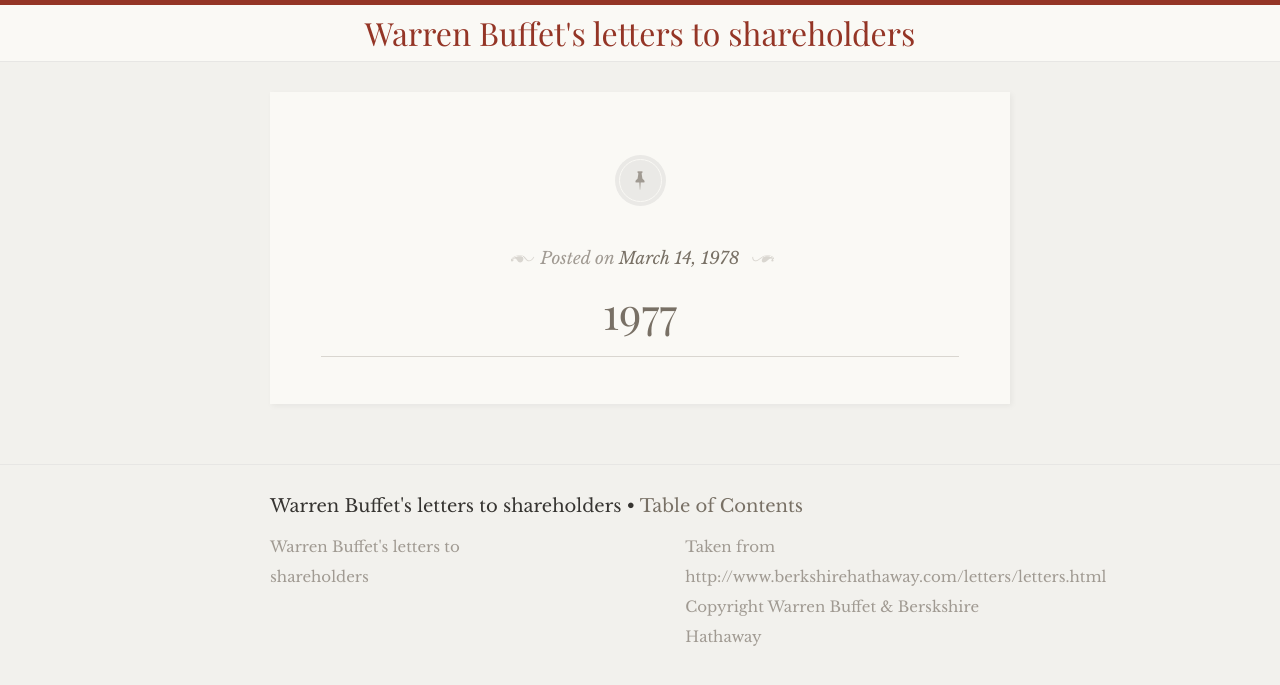
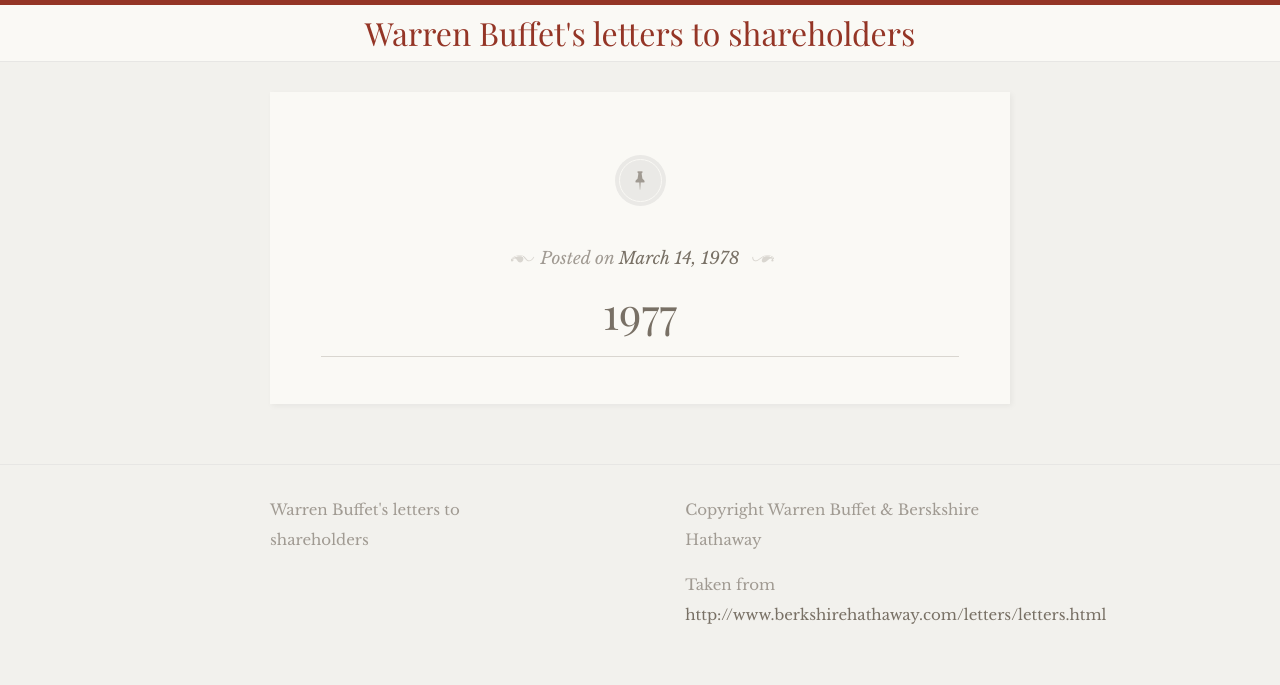
Before and after one commit to erdostom/buffettletters, a Jekyll site: the page built from index.md, in a window 1280 px wide. Shown: the top 685 px of the page. Built offline with Jekyll 4.4.1, drawn with Linux system fonts in a browser that asks for light colours; some web fonts are replaced; part of the change alters nothing that is shown.

Commit message:
fixing footer

```diff
--- a/_config.yml
+++ b/_config.yml
@@ -15,7 +15,7 @@
 # in the templates via {{ site.myvariable }}.
 title: Warren Buffet's letters to shareholders
 description: > # this means to ignore newlines until "baseurl:"
-  Taken from http://www.berkshirehathaway.com/letters/letters.html Copyright Warren Buffet & Berskshire Hathaway
+  Copyright Warren Buffet & Berskshire Hathaway
 baseurl: "" # the subpath of your site, e.g. /blog
 url: "https://erdostom.github.io/buffetletters/" # the base hostname & protocol for your site, e.g. http://example.com
 
--- a/_includes/footer.html
+++ b/_includes/footer.html
@@ -1,8 +1,6 @@
 <footer class="site-footer">
 
 	<div class="wrapper">
-
-		<h2 class="footer-heading">{{ site.title }} • <a href="{{ site.baseurl }}/table-of-contents">Table of Contents</a></h2>
 
 		<div class="footer-col-wrapper">
 			<div class="footer-col footer-col-1">
@@ -36,6 +34,7 @@
 
 			<div class="footer-col footer-col-3">
 				<p>{{ site.description }}</p>
+				<p>Taken from <a href="http://www.berkshirehathaway.com/letters/letters.html">http://www.berkshirehathaway.com/letters/letters.html</a></p>
 			</div>
 		</div>
 
```
